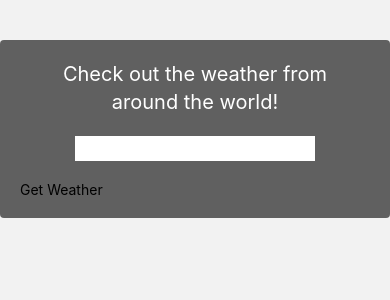
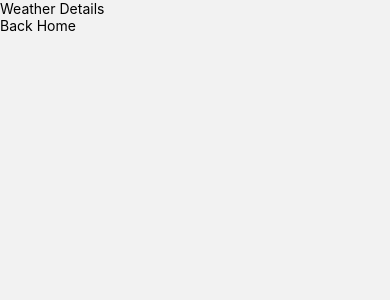
Before and after one commit to agrimes23/ReactNativeWeatherFront, a React Native app: screen /WeatherDetail in a window 390 px wide. Shown: the top 300 px of the page. Built offline with nearby package versions, Linux system fonts and the light colour scheme.

Commit message:
trying to add .env

```diff
--- a/App.tsx
+++ b/App.tsx
@@ -2,11 +2,12 @@ import { useState } from 'react';
 import { NavigationContainer } from '@react-navigation/native';
 import { createNativeStackNavigator } from '@react-navigation/native-stack';
 
-
 import Home from './screens/Home'
+import WeatherDetail from './screens/WeatherDetail'
 
 export type RootStackParamList = {
   Home: undefined;
+  WeatherDetail: undefined;
 }
 
 const Stack = createNativeStackNavigator<RootStackParamList>();
@@ -17,6 +18,7 @@ function App(): JSX.Element {
     <NavigationContainer>
       <Stack.Navigator>
         <Stack.Screen name="Home" component={Home} options={{headerShown: false}} />
+        <Stack.Screen name="WeatherDetail" component={WeatherDetail} options={{headerShown: false}} />
       </Stack.Navigator>
     </NavigationContainer>
   );
--- /dev/null
+++ b/app.d.ts
@@ -0,0 +1 @@
+/// <reference types="nativewind/types" />
--- a/babel.config.js
+++ b/babel.config.js
@@ -1,4 +1,10 @@
 module.exports = {
   presets: ['module:metro-react-native-babel-preset'],
-  plugins: ["nativewind/babel", "module:react-native-dotenv"],
+  plugins: [
+    ["nativewind/babel"],
+    ["module:react-native-dotenv", {
+      "moduleName": "@env",
+      "path": ".env",
+      "safe": false,
+    }]],
 };
--- a/screens/Home.tsx
+++ b/screens/Home.tsx
@@ -8,6 +8,8 @@ import {
 } from 'react-native';
 import {NativeStackNavigationProp} from '@react-navigation/native-stack';
 import { RootStackParamList } from '../App';
+import {API_TOKEN} from "@env"
+import {useNavigation} from '@react-navigation/native'
 
 type Props = {};
 
@@ -15,11 +17,14 @@ export type NavigationProp = NativeStackNavigationProp<RootStackParamList, "Home
 
 const Home = (props: Props) => {
 
+    const navigation = useNavigation<NavigationProp>()
+
     const [weatherData, setWeatherData] = useState()
 
     const handleSubmit = async () => {
-        const result = await fetch("").then((data) => data.json())
+        const result = await fetch(`https://api.openweathermap.org/data/2.5/weather?q=Detroit&appid=${API_TOKEN}&units=imperial`).then((data) => data.json())
         setWeatherData(result)
+        navigation.navigate("WeatherDetail")
     }
 
 
@@ -28,7 +33,7 @@ const Home = (props: Props) => {
             <View className="bg-black/60 text-center mx-auto mt-10 p-5 rounded">
                 <Text className="text-white text-xl mx-10 text-center">Check out the weather from around the world!</Text>
                 <TextInput className="bg-white py-1 my-5 w-60 mx-auto"></TextInput>
-                <Pressable className="text-center flex-end" ><Text>Get Weather</Text></Pressable>
+                <Pressable className="text-center flex-end" onPress={handleSubmit}><Text>Get Weather</Text></Pressable>
             </View>
         </SafeAreaView>
     )
--- /dev/null
+++ b/screens/WeatherDetail.tsx
@@ -0,0 +1,29 @@
+import {useState} from 'react';
+import {
+  SafeAreaView,
+  Text,
+  View,
+  TextInput,
+  Pressable,
+} from 'react-native';
+import {NativeStackNavigationProp} from '@react-navigation/native-stack';
+import { RootStackParamList } from '../App';
+import {useNavigation} from '@react-navigation/native'
+
+type Props = {};
+
+export type NavigationProp = NativeStackNavigationProp<RootStackParamList, "Home">;
+
+const WeatherDetail = (props: Props) => {
+    const navigation = useNavigation<NavigationProp>()
+
+    return (
+        <SafeAreaView className="bg-gray">
+            <Text>Weather Details</Text>
+            <Pressable onPress={() => navigation.navigate("Home")}><Text>Back Home</Text></Pressable>
+        </SafeAreaView>
+    )
+
+}
+
+export default WeatherDetail;
--- a/tsconfig.json
+++ b/tsconfig.json
@@ -1,3 +1,4 @@
 {
-  "extends": "@tsconfig/react-native/tsconfig.json"
+  "extends": "@tsconfig/react-native/tsconfig.json",
+  "typeRoots": ["./src/types"],
 }
--- /dev/null
+++ b/types/env.d.ts
@@ -0,0 +1,3 @@
+declare module @env {
+    export const API_TOKEN: string;
+}
```
